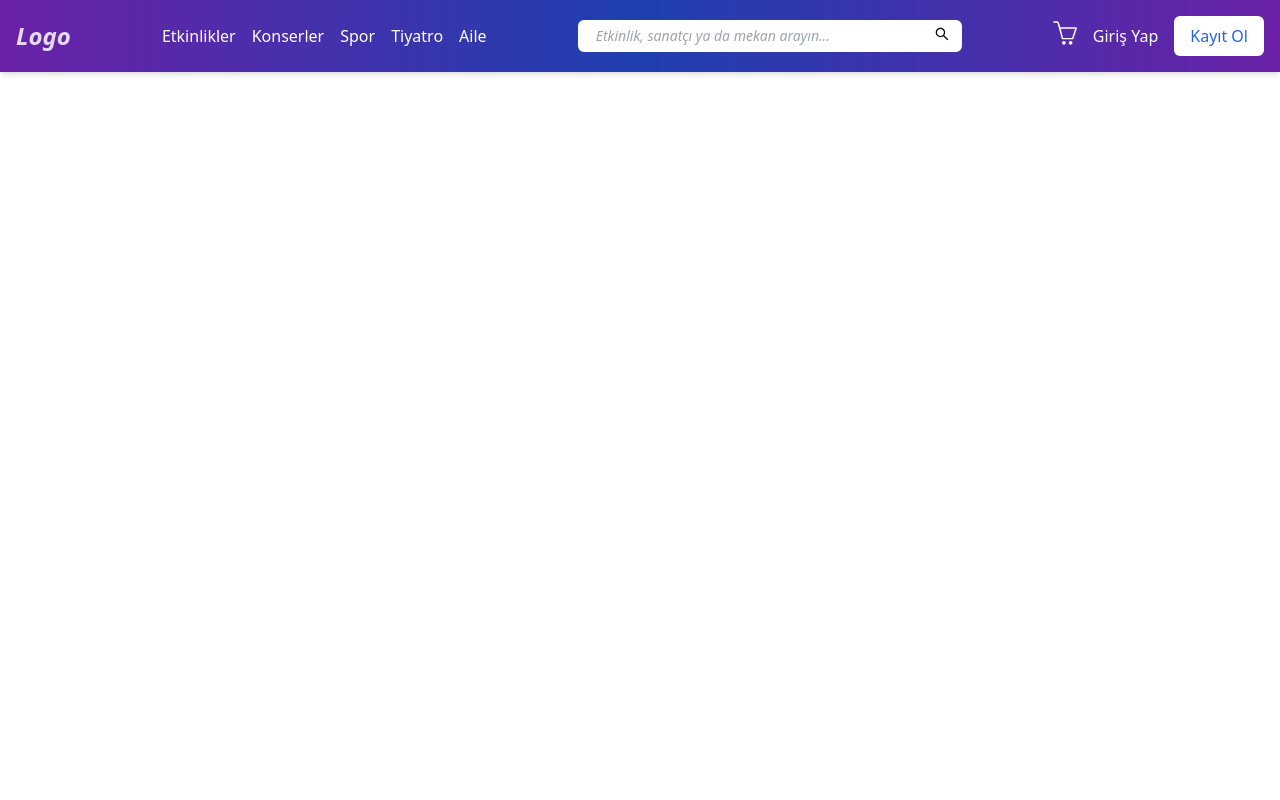
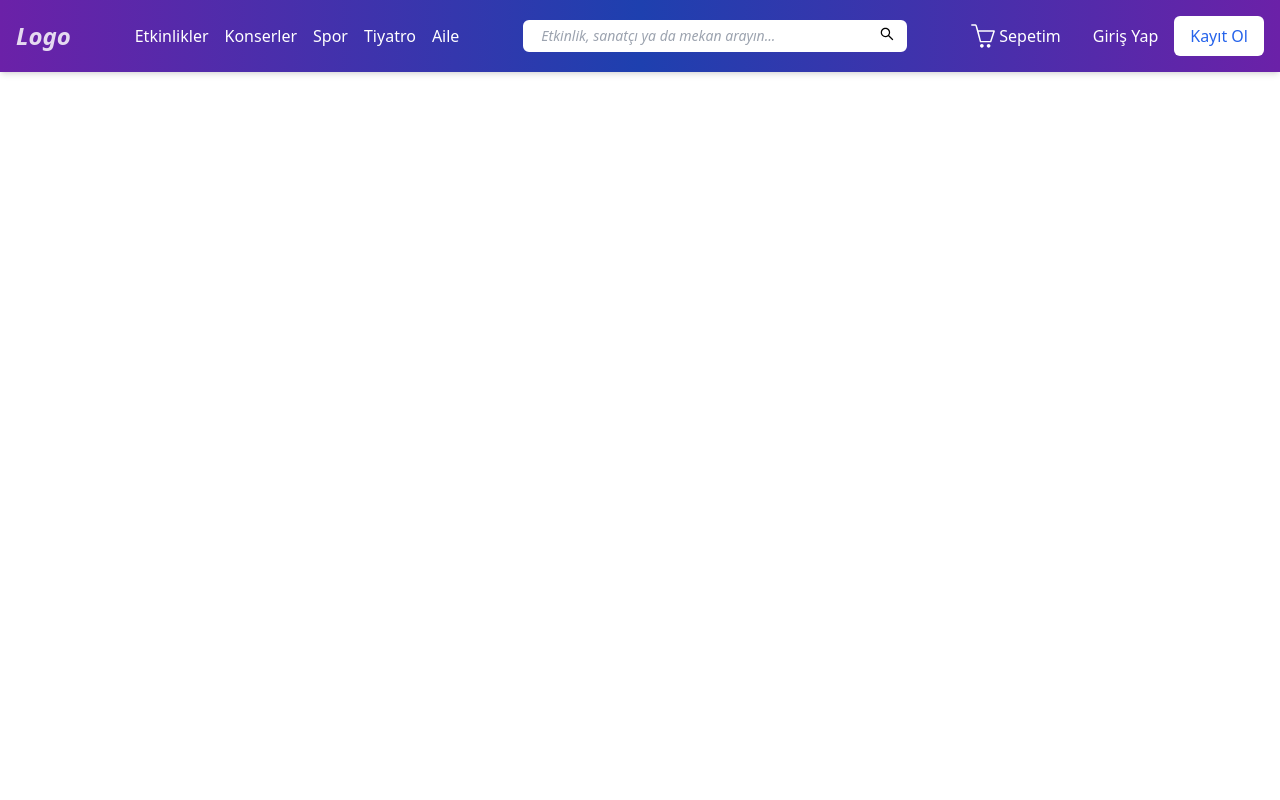
Before and after one commit to gokcetasci/project-gt, a React (Create React App) app: page / in a window 1280 px wide. Shown: the top 800 px of the page. Built offline with nearby package versions, Linux system fonts and the light colour scheme.

Commit message:
icon stilleri değiştirildi sepetim yazısı eklendi

```diff
--- a/src/components/Header.jsx
+++ b/src/components/Header.jsx
@@ -1,6 +1,6 @@
 import React, { useState } from 'react';
 import { AiOutlineSearch } from "react-icons/ai";
-import {SlBasket} from "react-icons/sl"
+import { SlBasket } from "react-icons/sl"
 
 function Header() {
 
@@ -57,16 +57,20 @@ function Header() {
                 </div>
 
                 <div id='headerbuttons' className="flex items-center space-x-4">
-                <div className="relative">
+                    <div className="relative flex items-center mr-3">
                         <button
                             onClick={openCart}
                             onMouseEnter={() => setIsHovered(true)}
                             onMouseLeave={() => setIsHovered(false)}
+                            className="flex items-center"
                         >
                             <SlBasket
-                                className={`text-white ${isHovered ? 'text-blue-400' : ''}`}
+                                className={`mr-1 ${isHovered ? 'text-blue-400' : 'text-white'}`}
                                 size={24}
+
                             />
+
+                            <span className={`mr-1 ${isHovered ? 'text-blue-400' : 'text-white'}`}>Sepetim</span>
                         </button>
                         {cartOpen && (
                             <div className="absolute bg-gray-800 text-white p-4 rounded-md top-12 right-0">
```
